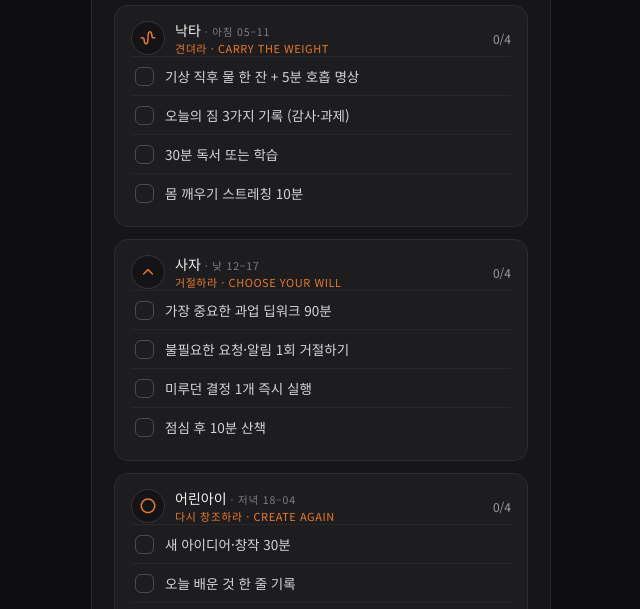
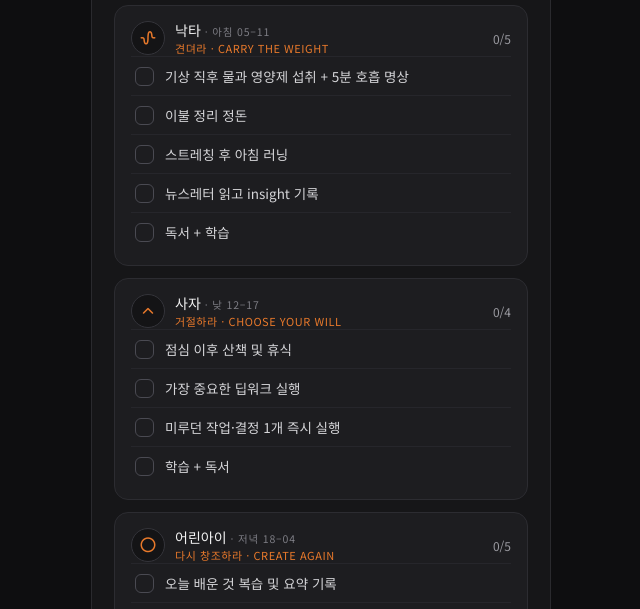
Before and after one commit to hybrid633/kyulak-amor-fati, a plain HTML site: page index.html in a window 1280 px wide. Shown: the part 338-947 px from the top of the page, without its empty margins (319-959 px from the left). Drawn offline with Linux system fonts and the light colour scheme.

Commit message:
루틴 문구 사용자 맞춤 수정 (낙타5·사자4·어린아이5)
Co-Authored-By: Claude Opus 4.8 <noreply@anthropic.com>

```diff
--- a/index.html
+++ b/index.html
@@ -87,10 +87,11 @@
       </div>
       <div class="ph-count" data-count>0/4</div>
     </div>
-    <div class="item"><span class="box"><i class="ti ti-check"></i></span><span class="txt">기상 직후 물 한 잔 + 5분 호흡 명상</span></div>
-    <div class="item"><span class="box"><i class="ti ti-check"></i></span><span class="txt">오늘의 짐 3가지 기록 (감사·과제)</span></div>
-    <div class="item"><span class="box"><i class="ti ti-check"></i></span><span class="txt">30분 독서 또는 학습</span></div>
-    <div class="item"><span class="box"><i class="ti ti-check"></i></span><span class="txt">몸 깨우기 스트레칭 10분</span></div>
+    <div class="item"><span class="box"><i class="ti ti-check"></i></span><span class="txt">기상 직후 물과 영양제 섭취 + 5분 호흡 명상</span></div>
+    <div class="item"><span class="box"><i class="ti ti-check"></i></span><span class="txt">이불 정리 정돈</span></div>
+    <div class="item"><span class="box"><i class="ti ti-check"></i></span><span class="txt">스트레칭 후 아침 러닝</span></div>
+    <div class="item"><span class="box"><i class="ti ti-check"></i></span><span class="txt">뉴스레터 읽고 insight 기록</span></div>
+    <div class="item"><span class="box"><i class="ti ti-check"></i></span><span class="txt">독서 + 학습</span></div>
   </section>
 
   <section class="phase" data-phase="lion">
@@ -102,10 +103,10 @@
       </div>
       <div class="ph-count" data-count>0/4</div>
     </div>
-    <div class="item"><span class="box"><i class="ti ti-check"></i></span><span class="txt">가장 중요한 과업 딥워크 90분</span></div>
-    <div class="item"><span class="box"><i class="ti ti-check"></i></span><span class="txt">불필요한 요청·알림 1회 거절하기</span></div>
-    <div class="item"><span class="box"><i class="ti ti-check"></i></span><span class="txt">미루던 결정 1개 즉시 실행</span></div>
-    <div class="item"><span class="box"><i class="ti ti-check"></i></span><span class="txt">점심 후 10분 산책</span></div>
+    <div class="item"><span class="box"><i class="ti ti-check"></i></span><span class="txt">점심 이후 산책 및 휴식</span></div>
+    <div class="item"><span class="box"><i class="ti ti-check"></i></span><span class="txt">가장 중요한 딥워크 실행</span></div>
+    <div class="item"><span class="box"><i class="ti ti-check"></i></span><span class="txt">미루던 작업·결정 1개 즉시 실행</span></div>
+    <div class="item"><span class="box"><i class="ti ti-check"></i></span><span class="txt">학습 + 독서</span></div>
   </section>
 
   <section class="phase" data-phase="child">
@@ -117,9 +118,10 @@
       </div>
       <div class="ph-count" data-count>0/4</div>
     </div>
-    <div class="item"><span class="box"><i class="ti ti-check"></i></span><span class="txt">새 아이디어·창작 30분</span></div>
-    <div class="item"><span class="box"><i class="ti ti-check"></i></span><span class="txt">오늘 배운 것 한 줄 기록</span></div>
-    <div class="item"><span class="box"><i class="ti ti-check"></i></span><span class="txt">감사일기 + 내일 계획 3가지</span></div>
+    <div class="item"><span class="box"><i class="ti ti-check"></i></span><span class="txt">오늘 배운 것 복습 및 요약 기록</span></div>
+    <div class="item"><span class="box"><i class="ti ti-check"></i></span><span class="txt">근력운동 (헬스)</span></div>
+    <div class="item"><span class="box"><i class="ti ti-check"></i></span><span class="txt">미완료 과제 보충</span></div>
+    <div class="item"><span class="box"><i class="ti ti-check"></i></span><span class="txt">노션으로 하루 피드백 + CSF</span></div>
     <div class="item"><span class="box"><i class="ti ti-check"></i></span><span class="txt">디지털 디톡스 후 수면 준비</span></div>
   </section>
 
```
